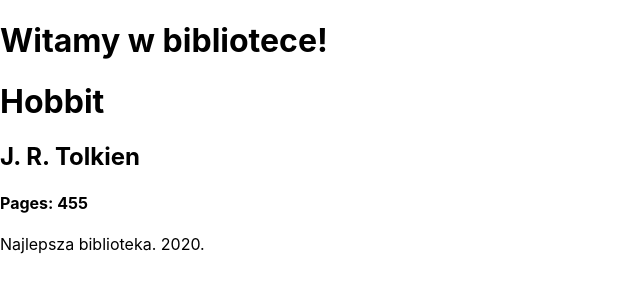
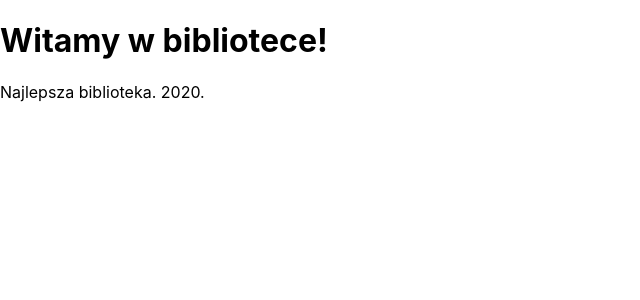
Before and after one commit to marlenaduleba/react-learning, a React (Create React App) app: page / in a window 1280 px wide. Shown: the top 300 px of the page, without its empty margins (0-640 px from the left). Built offline with nearby package versions, Linux system fonts and the light colour scheme.

Commit message:
Book rendered as a class component

```diff
--- a/src/Book.js
+++ b/src/Book.js
@@ -1,107 +1,16 @@
-import React, {Component} from "react";
+import React, { Component } from "react";
 import Header from "./Header";
 import Footer from "./Footer";
 
 class Book extends Component {
-  constructor(props) {
-    super(props);
-    this.state = {
-      book: {
-           title: "Hobbit",
-           author: "J. R. Tolkien",
-           pages: "455",
-         }
-    };
-  }
-
   render() {
     return (
       <div>
         <Header />
-   <h1>{this.state.book.title}</h1>
-   <h2>{this.state.book.author}</h2>
-   <h4>Pages: {this.state.book.pages}</h4>
-   <Footer />
- </div>
-    )
+        <Footer />
+      </div>
+    );
   }
 }
 
-
-
-// const book = {
-//   title: "Hobbit",
-//   author: "J. R. Tolkien",
-//   pages: "455",
-// };
-
-// function Book() {
-//   return (
-// <div className="App">
-//   <h1>{book.title}</h1>
-//   <h2>{book.author}</h2>
-//   <h4>Pages: {book.pages}</h4>
-// </div>
-//   );
-// }
-
 export default Book;
-
-
-
-
-
-
-// import React, { Component } from "react";
-// import BookDescription from "./components/book/BookDescription";
-// import Header from "./components/partial/Header";
-// import Footer from "./components/partial/Footer";
-
-// class Book extends Component {
-//   constructor(props) {
-//     super(props);
-//     this.state = {
-//       books: [
-//         {
-//           title: "Hobbit",
-//           author: "J. R. Tolkien",
-//           pages: "455",
-//         },
-//         {
-//           title: "Rok 1984",
-//           author: "G. Orwell",
-//           pages: "455",
-//         },
-//         {
-//           title: "Władca Pierścieni",
-//           author: "J. R. Tolkien",
-//           pages: "669",
-//         },
-//         {
-//           title: "Stary człowiek i morze",
-//           author: "E. Hemingway",
-//           pages: "226",
-//         },
-//       ],
-//     };
-//   }
-
-//   render() {
-//     return (
-//       <div>
-//         <Header/>
-//         {this.state.books.map((book, i) => (
-//           <BookDescription
-//             key={i}
-//             title={book.title}
-//             author={book.author}
-//             pages={book.pages}
-//           />
-//         ))}
-//         <Footer/>
-//       </div>
-//     );
-//   }
-// }
-
-// export default Book;
```
Also changed, not shown: src/BookDescription.js (added, +29 -0 lines).
